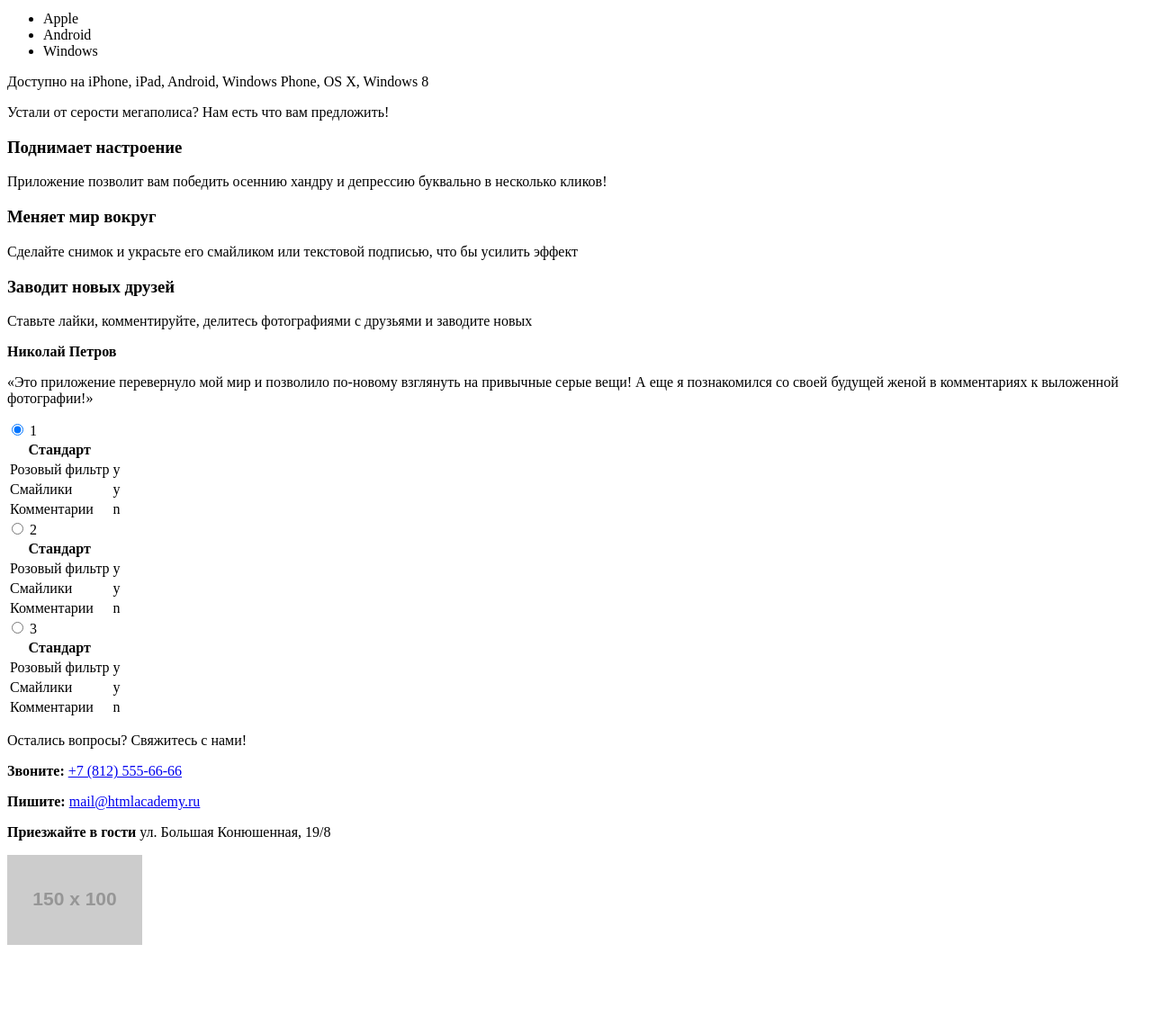
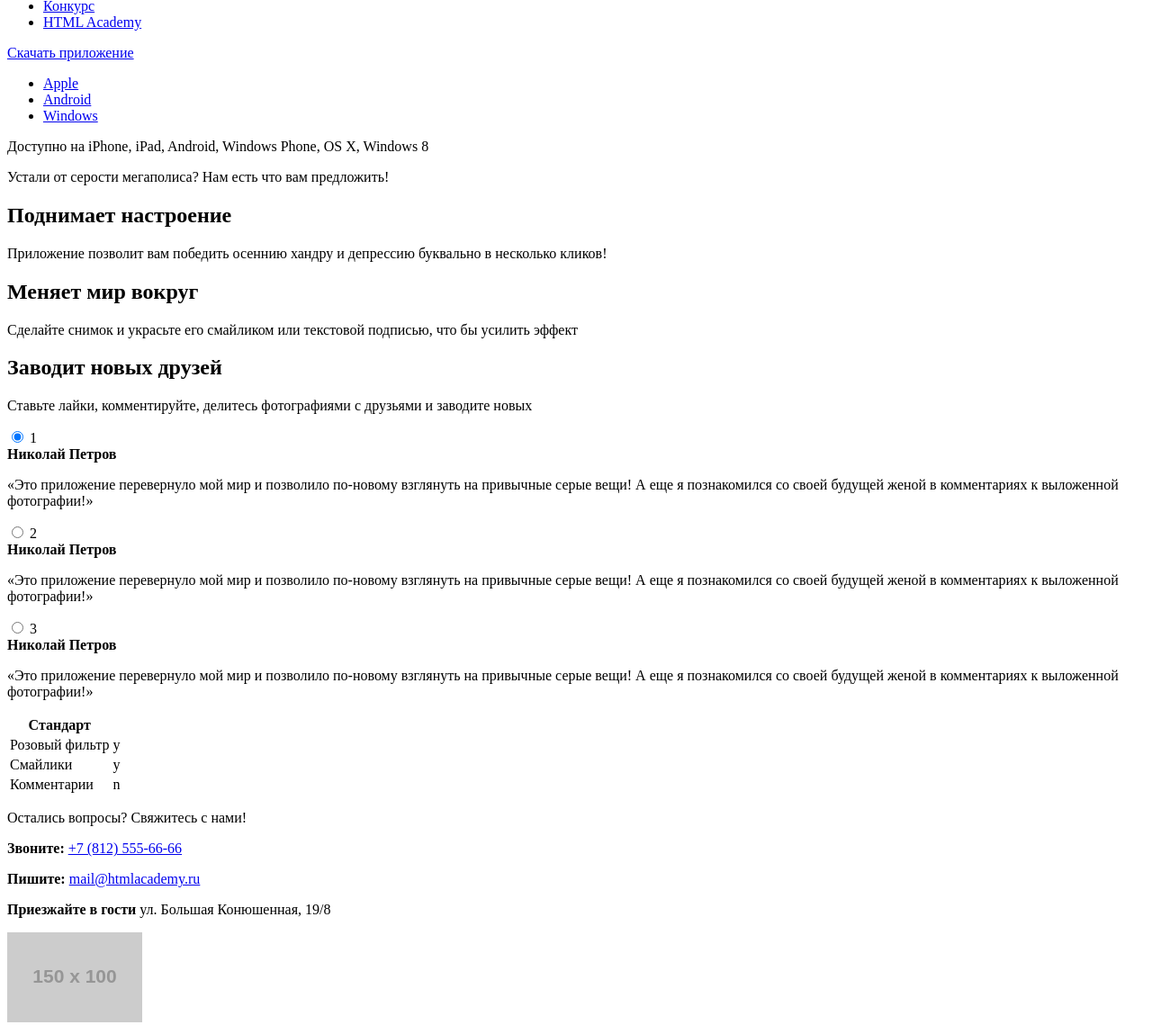
Before and after one commit to Elbrain/60445-pink, a website: page index.html in a window 1280 px wide. Shown: the part 238-1377 px from the top of the page at 90% size. Before the commit the page ends 1300 px from the top, so only its background shows below. Drawn offline with Linux system fonts and the light colour scheme; placeholder pictures from the web are drawn by us.

Commit message:
Исправил замечания

```diff
--- a/index.html
+++ b/index.html
@@ -6,6 +6,7 @@
   </head>
   <body>
     <header class="page-header">
+      <h1 class="page-header--title">Пинк -- уникально приложение фотографии</h1>
       <div class="top-bar">
         <a class="logo"><img src="http://placehold.it/150x100" alt="Логотип"></a>
         <nav class="main-nav">
@@ -17,44 +18,60 @@
           </ul>
         </nav>
       </div>
-      <a href="#" class="page-header__download-btn btn">Скачать приложение</a>
+    </header>
+    <div class="download-app">
+      <a href="#" class="download-app__btn btn">Скачать приложение</a>
       <ul class="os-support">
-        <li class="os-support__image-apple">Apple</li>
-        <li class="os-support__image-android">Android</li>
-        <li class="os-support__image-windows">Windows</li>
+        <li class="os-support__image os-support__image--apple"><a href="#">Apple</a></li>
+        <li class="os-support__image os-support__image--android"><a href="#">Android</a></li>
+        <li class="os-support__image os-support__image--windows"><a href="#">Windows</a></li>
       </ul>
       <p class="page-header__available-device">
         Доступно на iPhone, iPad, Android, Windows Phone, OS X, Windows 8
       </p>
-    </header>
+    </div>
     <main>
       <div class="intro">
         <p class="intro__promo-text">
           Устали от серости мегаполиса? Нам есть что вам предложить!
         </p>
       </div>
-      <div class="app-preview block--grey">
+      <div class="app-preview app-preview--grey">
         <div class="features">
-          <h3 class="features__header">Поднимает настроение</h3>
+          <h2 class="features__header">Поднимает настроение</h2>
           <p class="features__about">Приложение позволит вам победить осеннию хандру и депрессию буквально в несколько кликов!</p>
         </div>
         <div class="features">
-          <h3 class="features__header">Меняет мир вокруг</h3>
+          <h2 class="features__header">Меняет мир вокруг</h2>
           <p class="features__about">Сделайте снимок и украсьте его смайликом или текстовой подписью, что бы усилить эффект</p>
         </div>
         <div class="features">
-          <h3 class="features__header">Заводит новых друзей</h3>
+          <h2 class="features__header">Заводит новых друзей</h2>
           <p class="features__about">Ставьте лайки, комментируйте, делитесь фотографиями с друзьями и заводите новых</p>
         </div>
       </div>
-      <div class="testimonals">
-        <b class="testimonals__name">Николай Петров</b>
-        <p class="testimonals_text">«Это приложение перевернуло мой мир и позволило по-новому взглянуть на привычные серые вещи! А еще я познакомился со своей будущей женой в комментариях к выложенной фотографии!»</p>
-      </div>
-      <div class="prices block--grey">
-        <input type="radio" name="slider-control" id="prices__slider-control-1" class="prices__slider-control" checked>
-        <label for="prices__slider-control-1" class="prices__slider-label">1</label>
-        <table class="prices_table prices_table--1">
+      <form class="testimonals">
+        <input type="radio" name="slider-control" id="testimonals__slider-control-1" class="testimonals__slider-control" checked>
+        <label for="testimonals__slider-control-1" class="testimonals__slider-label">1</label>
+        <div class="testimonals__post">
+          <b class="testimonals__name">Николай Петров</b>
+          <p class="testimonals_text">«Это приложение перевернуло мой мир и позволило по-новому взглянуть на привычные серые вещи! А еще я познакомился со своей будущей женой в комментариях к выложенной фотографии!»</p>
+        </div>
+        <input type="radio" name="slider-control" id="testimonals__slider-control-2" class="testimonals__slider-control">
+        <label for="testimonals__slider-control-2" class="testimonals__slider-label">2</label>
+        <div class="testimonals__post">
+          <b class="testimonals__name">Николай Петров</b>
+          <p class="testimonals_text">«Это приложение перевернуло мой мир и позволило по-новому взглянуть на привычные серые вещи! А еще я познакомился со своей будущей женой в комментариях к выложенной фотографии!»</p>
+        </div>
+        <input type="radio" name="slider-control" id="testimonals__slider-control-3" class="testimonals__slider-control">
+        <label for="testimonals__slider-control-3" class="testimonals__slider-label">3</label>
+        <div class="testimonals__post">
+          <b class="testimonals__name">Николай Петров</b>
+          <p class="testimonals_text">«Это приложение перевернуло мой мир и позволило по-новому взглянуть на привычные серые вещи! А еще я познакомился со своей будущей женой в комментариях к выложенной фотографии!»</p>
+        </div>
+      </form>
+      <form class="prices prices--grey">
+        <table class="prices_table">
           <tr>
             <th>Стандарт</th>
           </tr>
@@ -71,62 +88,24 @@
             <td>n</td>
           </tr>
         </table>
-        <input type="radio" name="slider-control" id="prices__slider-control-2" class="prices__slider-control">
-        <label for="prices__slider-control-2" class="prices__slider-label">2</label>
-        <table class="prices_table prices_table--2">
-          <tr>
-            <th>Стандарт</th>
-          </tr>
-          <tr>
-            <td>Розовый фильтр</td>
-            <td>y</td>
-          </tr>
-          <tr>
-            <td>Смайлики</td>
-            <td>y</td>
-          </tr>
-          <tr>
-            <td>Комментарии</td>
-            <td>n</td>
-          </tr>
-        </table>
-        <input type="radio" name="slider-control" id="prices__slider-control-3" class="prices__slider-control">
-        <label for="prices__slider-control-3" class="prices__slider-label">3</label>
-        <table class="prices_table prices_table--3">
-          <tr>
-            <th>Стандарт</th>
-          </tr>
-          <tr>
-            <td>Розовый фильтр</td>
-            <td>y</td>
-          </tr>
-          <tr>
-            <td>Смайлики</td>
-            <td>y</td>
-          </tr>
-          <tr>
-            <td>Комментарии</td>
-            <td>n</td>
-          </tr>
-        </table>
-      </div>
+      </form>
     </main>
     <footer class="page-footer">
       <p class="page-footer__call-to-action">
         Остались вопросы?
         Свяжитесь с нами!
       </p>
-      <p class="contact-call contacts">
-        <strong class="contacts_header">Звоните:</strong>
-        <span class="contacts_details"><a href="tel:+7(812)555-66-66">+7 (812) 555-66-66</a></span>
+      <p class="contacts contacts__call">
+        <strong class="contacts__header">Звоните:</strong>
+        <span class="contacts__details"><a href="tel:+7(812)555-66-66">+7 (812) 555-66-66</a></span>
       </p>
-      <p class="contacts-mail contacts">
-        <strong class="contacts_header">Пишите:</strong>
-        <span class="contacts_details"><a href="mailto:mail@htmlacademy.ru">mail@htmlacademy.ru</a></span>
+      <p class="contacts contacts__mail">
+        <strong class="contacts__header">Пишите:</strong>
+        <span class="contacts__details"><a href="mailto:mail@htmlacademy.ru">mail@htmlacademy.ru</a></span>
       </p>
-      <p class="contacts-adres contacts">
-        <strong class="contacts_header">Приезжайте в гости</strong>
-        <span class="contacts_details">ул. Большая Конюшенная, 19/8</span>
+      <p class="contacts contacts__adres">
+        <strong class="contacts__header">Приезжайте в гости</strong>
+        <span class="contacts__details">ул. Большая Конюшенная, 19/8</span>
       </p>
       <div class="map"><img src="http://placehold.it/150x100" alt="map"></div>
     </footer>
```
Also changed, not shown: form.html (+14 -13 lines), photo.html (+13 -13 lines).
